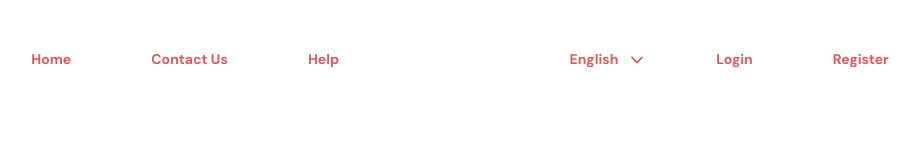
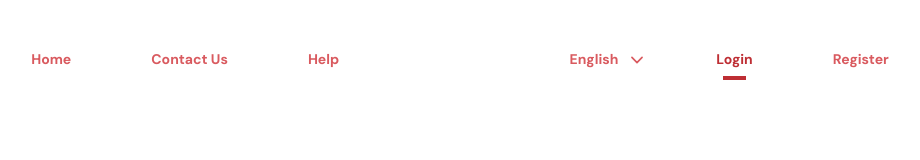
Before and after one commit to tarcizio-barbosa/rlxr, a React (Vite) app: page / in a window 1280 px wide. Shown: the top 160 px of the page, without its empty margins (180-1100 px from the left). Built offline with nearby package versions, Linux system fonts and the light colour scheme.

Commit message:
finish active link style

```diff
--- a/src/App.tsx
+++ b/src/App.tsx
@@ -17,7 +17,7 @@ export function App() {
           <NavLink linkName="English" />
           <IoChevronDown size={18} color="#D95A5F" />
         </div>
-        <NavLink linkName="Login" />
+        <NavLink isActive={true} linkName="Login" />
         <NavLink linkName="Register" />
       </div>
     </div>
--- a/src/components/NavLink/index.tsx
+++ b/src/components/NavLink/index.tsx
@@ -2,11 +2,19 @@ import styles from './styles.module.scss';
 
 type NavLinkProps = {
   linkName: string;
+  isActive?: boolean;
 };
 
-export function NavLink({ linkName }: NavLinkProps) {
+export function NavLink({ linkName, isActive = false }: NavLinkProps) {
   return (
-    <a className={styles.linkWrapper} href="/#">
+    <a
+      className={
+        isActive
+          ? `${styles.linkWrapper} ${styles.isActive}`
+          : `${styles.linkWrapper}`
+      }
+      href="/#"
+    >
       {linkName}
     </a>
   );
--- a/src/components/NavLink/styles.module.scss
+++ b/src/components/NavLink/styles.module.scss
@@ -21,10 +21,19 @@
   &:hover {
     color: var(--primaryColorDark);
   }
+}
 
-  // svg {
-  //   // Display & Boxmodel
+.isActive {
+  position: relative;
+  color: var(--primaryColorDark);
 
-  //   margin-top: 0.125rem;
-  // }
+  &::after {
+    content: '';
+    position: absolute;
+    left: 30%;
+    top: 90%;
+    width: 40%;
+    height: 4px;
+    background-color: currentColor;
+  }
 }
```
